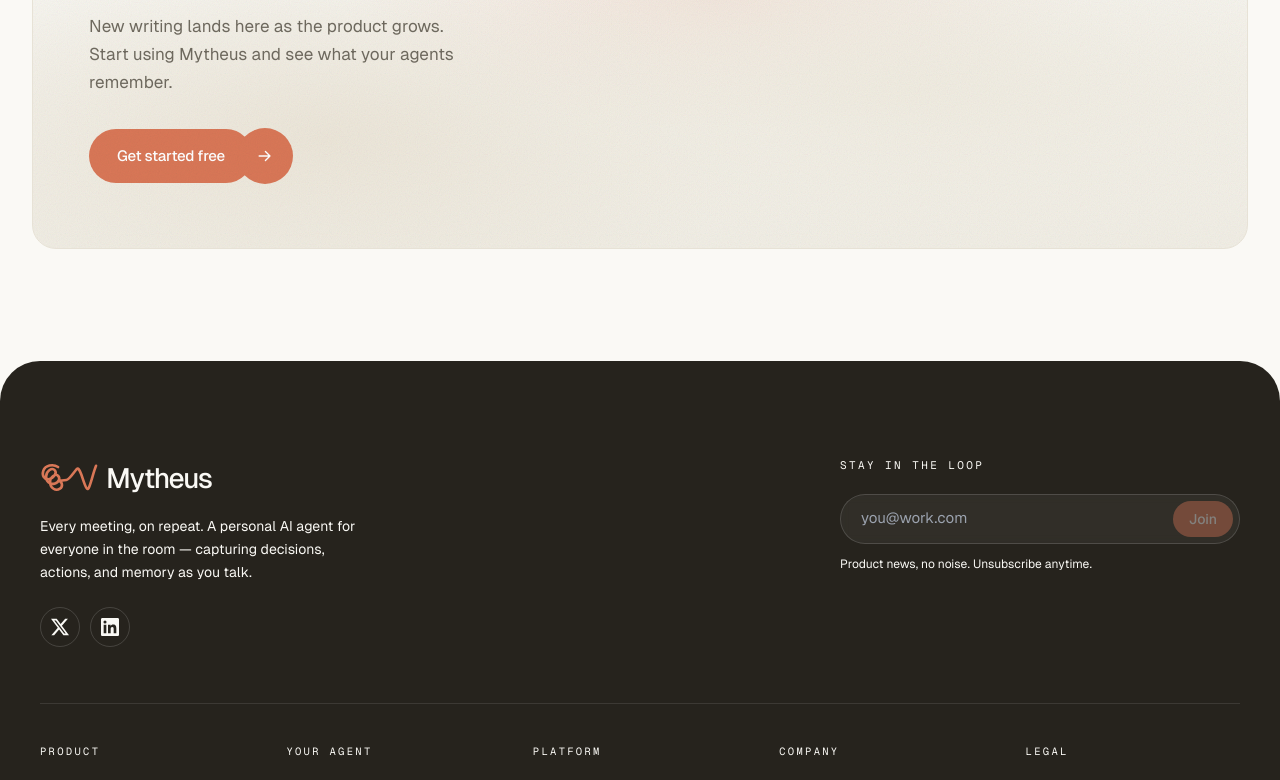
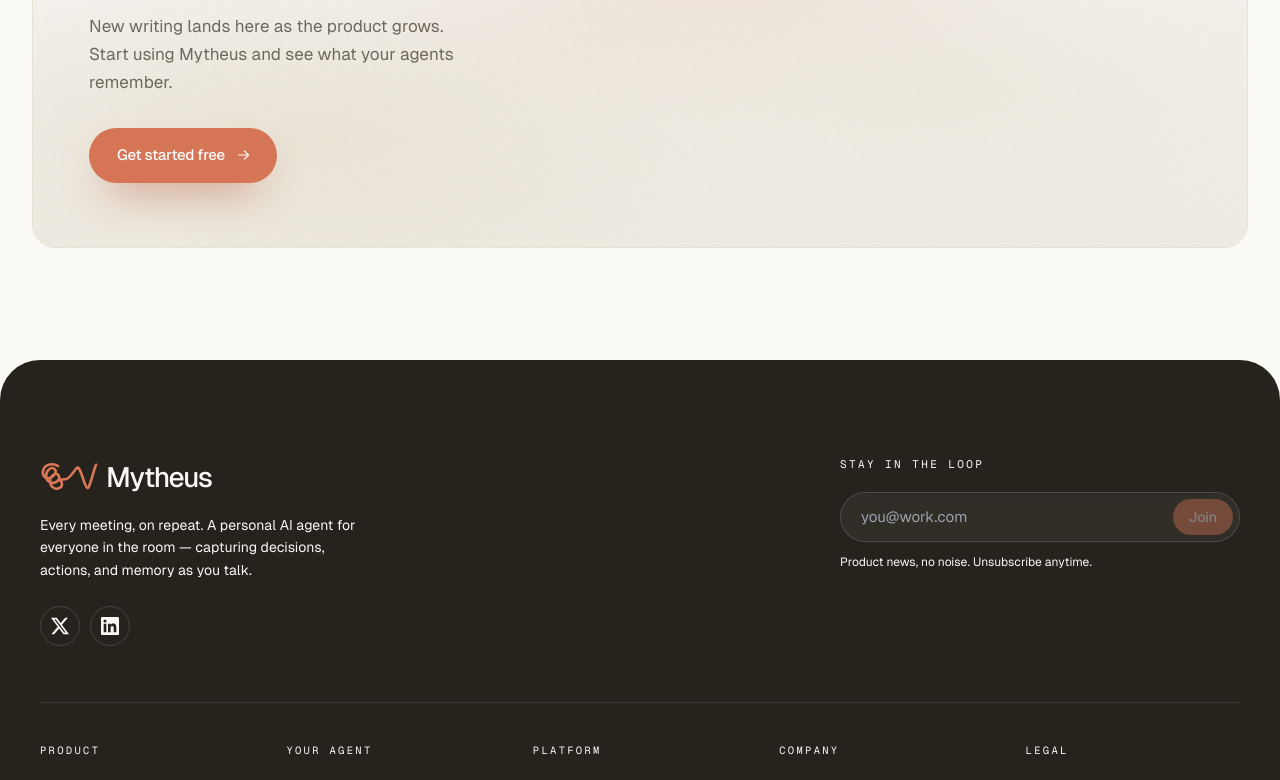
Before and after one commit to Mytheus-AI/mytheus-ui, a Next.js app: page /blog in a window 1280 px wide. Shown: the part 2000-2780 px from the top of the page. Built offline with nearby package versions, Linux system fonts and the light colour scheme.

Commit message:
fix(landing): uniform static CTA pills + clip-proof reveal masks

```diff
--- a/src/components/landing/FinalCTA.tsx
+++ b/src/components/landing/FinalCTA.tsx
@@ -3,7 +3,7 @@
 import Link from "next/link";
 import { motion, useReducedMotion } from "framer-motion";
 import { ArrowRight } from "./ui";
-import { WordReveal, MaskReveal, Magnetic, ScrollScale } from "./motion";
+import { WordReveal, MaskReveal, ScrollScale } from "./motion";
 import { FlowField } from "./FlowField";
 
 /* Closing CTA — one orchestrated moment: the scroll camera pushes into a
@@ -19,7 +19,10 @@ export function FinalCTA() {
     <section className="px-3 pb-3 sm:px-5">
       {/* the scroll camera pushes into the closing stage */}
       <ScrollScale from={0.95}>
-      <div className="mesh-field mesh-anim grain relative isolate overflow-hidden rounded-[28px] border border-line">
+      {/* overflow-clip (not hidden): a hidden overflow is still a scroll
+          container, so the browser can scroll the panel internally when it
+          reveals the focused CTA mid-entrance — clip can never scroll */}
+      <div className="mesh-field mesh-anim grain relative isolate overflow-clip rounded-[28px] border border-line">
         {/* flowing "memory" line + travelling pulse, behind the statement */}
         <FlowField className="absolute inset-0 z-0 opacity-60" />
 
@@ -56,16 +59,14 @@ export function FinalCTA() {
           <MaskReveal delay={460} y={44}>
             <div className="mt-10 sm:mt-12">
               {/* one clean pill, same language as the header CTA — no split
-                  arrow knob, no pulsing */}
-              <Magnetic strength={0.3}>
+                  arrow knob, no pulsing, no magnetic drift */}
               <Link
                 href="/dashboard"
-                  className="group inline-flex items-center gap-2.5 rounded-pill bg-signal py-4 pl-8 pr-7 text-[16px] font-medium text-white shadow-[0_20px_44px_-18px_rgba(189,93,58,0.85)] transition-[background-color,transform] duration-300 hover:-translate-y-0.5 hover:bg-signal-deep"
+                className="group inline-flex items-center gap-2.5 rounded-pill bg-signal py-4 pl-8 pr-7 text-[16px] font-medium text-white shadow-[0_20px_44px_-18px_rgba(189,93,58,0.85)] transition-colors duration-300 hover:bg-signal-deep"
               >
                 Get started free
                 <ArrowRight className="h-[18px] w-[18px] transition-transform duration-300 group-hover:translate-x-0.5" />
               </Link>
-              </Magnetic>
             </div>
           </MaskReveal>
 
--- a/src/components/landing/Hero.tsx
+++ b/src/components/landing/Hero.tsx
@@ -10,7 +10,7 @@ import {
   type MotionValue,
 } from "framer-motion";
 import { PillCTA } from "./ui";
-import { WordReveal, Reveal, Magnetic, Float } from "./motion";
+import { WordReveal, Reveal, Float } from "./motion";
 import { NotesWidget } from "./NotesEnhanceDemo";
 
 /* ================================================================== */
@@ -411,9 +411,7 @@ function SeqPageTwo({
           style={{ opacity: bodyO, y: bodyY }}
           className="mt-10 flex flex-wrap items-center gap-x-6 gap-y-4"
         >
-          <Magnetic strength={0.3}>
-            <PillCTA href="/dashboard">Get started free</PillCTA>
-          </Magnetic>
+          <PillCTA href="/dashboard">Get started free</PillCTA>
           <a
             href="#product"
             className="inline-flex min-h-[44px] items-center text-[15px] font-medium text-ink-2 underline-offset-4 transition-colors hover:text-ink hover:underline"
@@ -556,9 +554,7 @@ function HeroStatic() {
               steps.
             </p>
             <div className="mt-10 flex flex-wrap items-center gap-x-6 gap-y-4">
-              <Magnetic strength={0.3}>
-                <PillCTA href="/dashboard">Get started free</PillCTA>
-              </Magnetic>
+              <PillCTA href="/dashboard">Get started free</PillCTA>
               <a
                 href="#product"
                 className="inline-flex min-h-[44px] items-center text-[15px] font-medium text-ink-2 underline-offset-4 transition-colors hover:text-ink hover:underline"
@@ -622,9 +618,7 @@ function Intro() {
 
       <Reveal delay={380}>
         <div className="mt-10 flex flex-wrap items-center gap-x-6 gap-y-4">
-          <Magnetic strength={0.3}>
-            <PillCTA href="/dashboard">Get started free</PillCTA>
-          </Magnetic>
+          <PillCTA href="/dashboard">Get started free</PillCTA>
           <a
             href="#how"
             className="inline-flex min-h-[44px] items-center text-[15px] font-medium text-ink-2 underline-offset-4 transition-colors hover:text-ink hover:underline"
--- a/src/components/landing/SiteHeader.tsx
+++ b/src/components/landing/SiteHeader.tsx
@@ -12,7 +12,6 @@ import {
 import Link from "next/link";
 import { LogoMark } from "@/components/Logo";
 import { ArrowRight } from "./ui";
-import { Magnetic } from "./motion";
 import { FEATURES } from "@/lib/marketing/features";
 
 /* The wordmark, floating transparent over the page (links home / back to
@@ -118,15 +117,13 @@ export function SiteHeader() {
             transition={{ duration: 0.6, ease: EASE, delay: 0.18 }}
             className="pointer-events-auto hidden sm:block"
           >
-            <Magnetic strength={0.2}>
             <Link
               href="/dashboard"
-                className="group inline-flex items-center gap-2 rounded-pill bg-signal py-2.5 pl-5 pr-4 text-[14px] font-medium text-white shadow-[0_16px_36px_-18px_rgba(189,93,58,0.8)] transition-[background-color,transform] duration-300 hover:-translate-y-0.5 hover:bg-signal-deep"
+              className="group inline-flex items-center gap-2 rounded-pill bg-signal py-2.5 pl-5 pr-4 text-[14px] font-medium text-white shadow-[0_16px_36px_-18px_rgba(189,93,58,0.8)] transition-colors duration-300 hover:bg-signal-deep"
             >
               Get started free
               <ArrowRight className="h-4 w-4 transition-transform duration-300 group-hover:translate-x-0.5" />
             </Link>
-            </Magnetic>
           </motion.div>
 
           {/* mobile menu toggle — the centered nav is desktop-only, so below
--- a/src/components/landing/motion.tsx
+++ b/src/components/landing/motion.tsx
@@ -327,7 +327,7 @@ export function WordReveal({
       {all.map((item, i) => (
         <span
           key={`${item.w}-${i}`}
-          className="inline-block overflow-hidden align-bottom"
+          className="inline-block overflow-clip align-bottom"
           style={{ paddingBottom: "0.22em", marginBottom: "-0.22em" }}
         >
           <motion.span
@@ -367,8 +367,10 @@ export function MaskReveal({
 }) {
   const reduce = useReducedMotion();
   if (reduce) return <div className={className}>{children}</div>;
+  // clip, not hidden: hidden masks are scrollable by focus/scrollIntoView
+  // while the child is still translated, which permanently offsets them
   return (
-    <span className="block overflow-hidden">
+    <span className="block overflow-clip">
       <motion.div
         className={className}
         initial={{ y, opacity: 0 }}
--- a/src/components/landing/ui.tsx
+++ b/src/components/landing/ui.tsx
@@ -46,9 +46,10 @@ export function Play({ className = "h-3.5 w-3.5" }: { className?: string }) {
 /* ---------------- buttons ---------------- */
 
 /**
- * PillCTA — the signature Playex call to action: a black text pill with a
- * separate circular arrow button tucked into its right edge. On hover the
- * circle slides and the whole thing lifts a touch (CSS only).
+ * PillCTA — the primary call to action: one clean signal pill with an
+ * inline arrow, the same language as the header and closing CTAs. Static
+ * by design — hover only deepens the color and nudges the arrow; no lift,
+ * no drift.
  */
 export function PillCTA({
   href,
@@ -62,14 +63,10 @@ export function PillCTA({
   return (
     <Link
       href={href}
-      className={`group inline-flex items-center transition-transform duration-300 ease-out hover:-translate-y-0.5 ${className}`}
+      className={`group inline-flex items-center gap-2.5 rounded-pill bg-signal py-4 pl-7 pr-6 text-[15px] font-medium tracking-tight text-white shadow-[0_20px_44px_-18px_rgba(189,93,58,0.85)] transition-colors duration-300 hover:bg-signal-deep ${className}`}
     >
-      <span className="-mr-4 inline-flex items-center rounded-pill bg-signal px-7 py-4 text-[15px] font-medium tracking-tight text-white">
-        {children}
-      </span>
-      <span className="inline-flex h-14 w-14 items-center justify-center rounded-full bg-signal text-white transition-colors duration-300 group-hover:bg-signal-deep">
-        <ArrowRight className="h-5 w-5 transition-transform duration-300 group-hover:translate-x-0.5" />
-      </span>
+      {children}
+      <ArrowRight className="h-[18px] w-[18px] transition-transform duration-300 group-hover:translate-x-0.5" />
     </Link>
   );
 }
--- a/src/components/marketing/about/AboutManifesto.tsx
+++ b/src/components/marketing/about/AboutManifesto.tsx
@@ -11,7 +11,7 @@ import {
   useTransform,
 } from "framer-motion";
 import { useEffect, useRef, useState } from "react";
-import { ScrubReveal, WordReveal, MaskReveal, Magnetic } from "@/components/landing/motion";
+import { ScrubReveal, WordReveal, MaskReveal } from "@/components/landing/motion";
 import { Eyebrow, ArrowRight } from "@/components/landing/ui";
 
 /* ------------------------------------------------------------------ */
@@ -207,15 +207,13 @@ export function AboutManifesto() {
 
             <MaskReveal delay={460} y={44}>
               <div className="mt-10 flex flex-col items-center gap-5 sm:mt-12 sm:flex-row sm:gap-7">
-                <Magnetic strength={0.3}>
                 <Link
                   href="/"
-                    className="group inline-flex items-center gap-2.5 rounded-pill bg-signal py-4 pl-8 pr-7 text-[16px] font-medium text-white shadow-[0_20px_44px_-18px_rgba(189,93,58,0.85)] transition-[background-color,transform] duration-300 hover:-translate-y-0.5 hover:bg-signal-deep"
+                  className="group inline-flex items-center gap-2.5 rounded-pill bg-signal py-4 pl-8 pr-7 text-[16px] font-medium text-white shadow-[0_20px_44px_-18px_rgba(189,93,58,0.85)] transition-colors duration-300 hover:bg-signal-deep"
                 >
                   Explore Mytheus
                   <ArrowRight className="h-[18px] w-[18px] transition-transform duration-300 group-hover:translate-x-0.5" />
                 </Link>
-                </Magnetic>
 
                 <Link
                   href="/careers"
```
Lines whose indentation alone changed are shown as unchanged.
